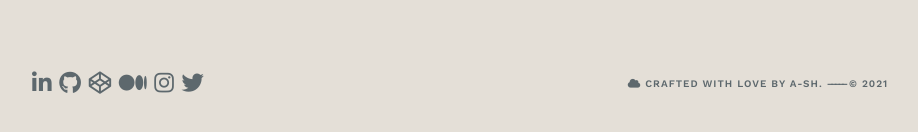
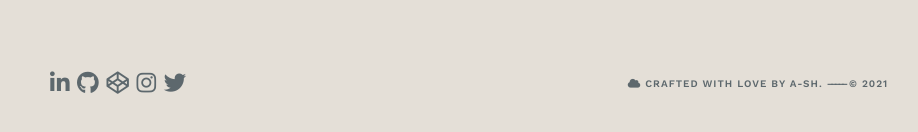
Before and after one commit to a-sh-dev/T1A2_Portfolio, a plain HTML site: page src/contact.html in a window 1280 px wide. Shown: the part 1819-1951 px from the top of the page, without its empty margins (202-1120 px from the left). Drawn offline with nearby package versions, Linux system fonts and the light colour scheme.

Commit message:
Fix footer font awesome issues

```diff
--- a/src/contact.html
+++ b/src/contact.html
@@ -7,7 +7,7 @@
   <link rel="stylesheet" href="css/others/normalize.css" integrity="sha384-M86HUGbBFILBBZ9ykMAbT3nVb0+2C7yZlF8X2CiKNpDOQjKroMJqIeGZ/Le8N2Qp">
   <link rel="stylesheet" href="css/style.css" integrity="sha384-x+72NRrRVxCdjekF4w5pkbLcsjI4ZZd8C27e9yc5mHjftA/b6Jbsi/0/g5deCIGe">
   <link rel="shortcut icon" href="favicon.ico" type="image/x-icon" integrity="sha384-16EyLrXED7qYSaNAXvQV/pQbSZJUVRyslqA+I5R957BLIAnWU19HaW0WOe7/UQH0">
-  <script src="https://kit.fontawesome.com/8347962c35.js" integrity="sha384-IQRaQl1toe8pbZB3AAXn/3eREW6EGCauiAVlu5ZjonX0OnNCLyX6g4z7jytbb50P" crossorigin="anonymous"></script>
+  <script src="https://kit.fontawesome.com/8347962c35.js" crossorigin="anonymous"></script>
   <title>a-sh. : a developer in the making</title>
 </head>
 <body>
@@ -65,16 +65,38 @@
     <footer class="btm-c">
       <!-- CONNECT: SOCIAL MEDIA -->
       <ul class="btm-c__socmed">
-        <li class="btm-c__socmed-link"><a href="https://www.linkedin.com/in/angiehentri/" target="_blank"><i class="fab fa-linkedin-in"></i></a></li>
-        <li class="btm-c__socmed-link"><a href="https://github.com/a-sh-dev" target="_blank"><i class="fab fa-github"></i></a></li>
-        <li class="btm-c__socmed-link"><a href="https://codepen.io/angiesh/pens/" target="_blank"><i class="fab fa-codepen"></i></a></li>
-        <li class="btm-c__socmed-link"><a href="https://medium.com/@a-sh." target="_blank"><i class="fab fa-medium-m"></i></a></li>
-        <li class="btm-c__socmed-link"><a href="https://www.instagram.com/a_sh.cc/" target="_blank"><i class="fab fa-instagram"></i></a></li>
-        <li class="btm-c__socmed-link"><a href="https://twitter.com/heya_sh" target="_blank"><i class="fab fa-twitter"></i></a></li>
+        <li class="btm-c__socmed-link">
+          <a href="https://www.linkedin.com/in/angiehentri/" target="_blank">
+            <i class="fab fa-linkedin-in"></i>
+          </a>
+        </li>
+        <li class="btm-c__socmed-link">
+          <a href="https://github.com/a-sh-dev" target="_blank">
+            <i class="fab fa-github"></i>
+          </a>
+        </li>
+        <li class="btm-c__socmed-link">
+          <a href="https://codepen.io/angiesh/pens/" target="_blank">
+            <i class="fab fa-codepen"></i>
+          </a>
+        </li>
+        <li class="btm-c__socmed-link">
+          <a href="https://www.instagram.com/a_sh.is/" target="_blank">
+            <i class="fab fa-instagram"></i>
+          </a>
+        </li>
+        <li class="btm-c__socmed-link">
+          <a href="https://twitter.com/heya_sh" target="_blank">
+            <i class="fab fa-twitter"></i>
+          </a>
+        </li>
       </ul>
       <!-- SIGNATURE -->
       <div id="btm-c__signature">
-        <p class="signature"><i class="fas fa-cloud"></i> Crafted with love by a-sh. <span class="shorten-line">–––––</span> &copy; 2021</p>
+        <p class="signature">
+          <i class="fas fa-cloud"></i> Crafted with love by a-sh. <span class="shorten-line">–––––</span>
+          &copy; 2021
+        </p>
       </div>
     </footer>
     </div>
```
Also changed, not shown: src/index.html (+30 -8 lines), src/info.html (+32 -12 lines), src/journal.html (+30 -8 lines), 2 other files.
